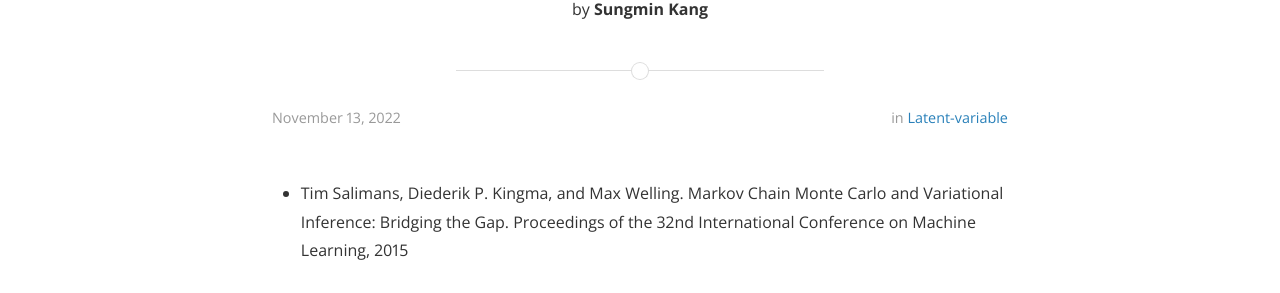
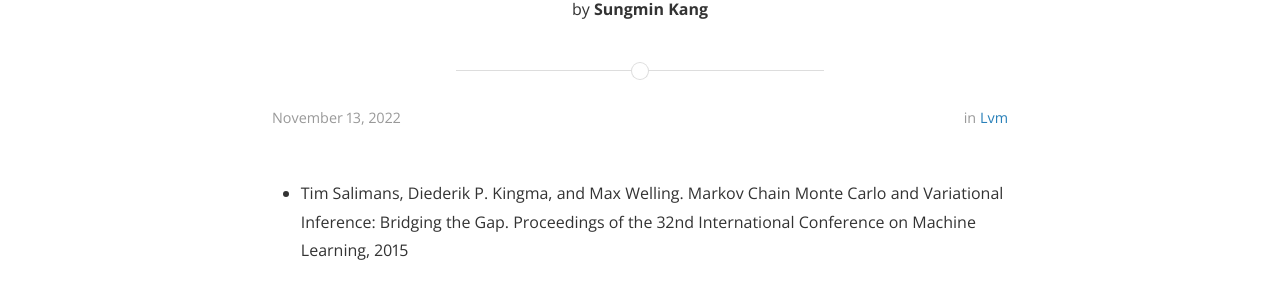
Before and after one commit to deep-generative-models-AIM5036/deep-generative-models-AIM5036.github.io, a Jekyll site: the page built from _posts/2022-11-13-MCMC-and-VI.md, in a window 1280 px wide and 900 px high. Shown: the part 179-472 px from the top of the window. Built offline with Jekyll 4.4.1, drawn with Linux system fonts in a browser that asks for light colours; nearby versions of some CDN libraries; formulas are drawn with MathJax 3.

Commit message:
Update 2022-11-13-MCMC-and-VI.md
Signed-off-by: vapene <84373236+vapene@users.noreply.github.com>

```diff
--- a/_posts/2022-11-13-MCMC-and-VI.md
+++ b/_posts/2022-11-13-MCMC-and-VI.md
@@ -3,7 +3,7 @@ layout: post
 title:  "Markov Chain Monte Carlo and Variational Inference: Bridging the Gap."
 date:   2022-11-13
 author: Sungmin Kang
-categories: Latent-Variable
+categories: ["LVM"]
 tags: VI latent-variable MCMC
 use_math: true
 ---
```
